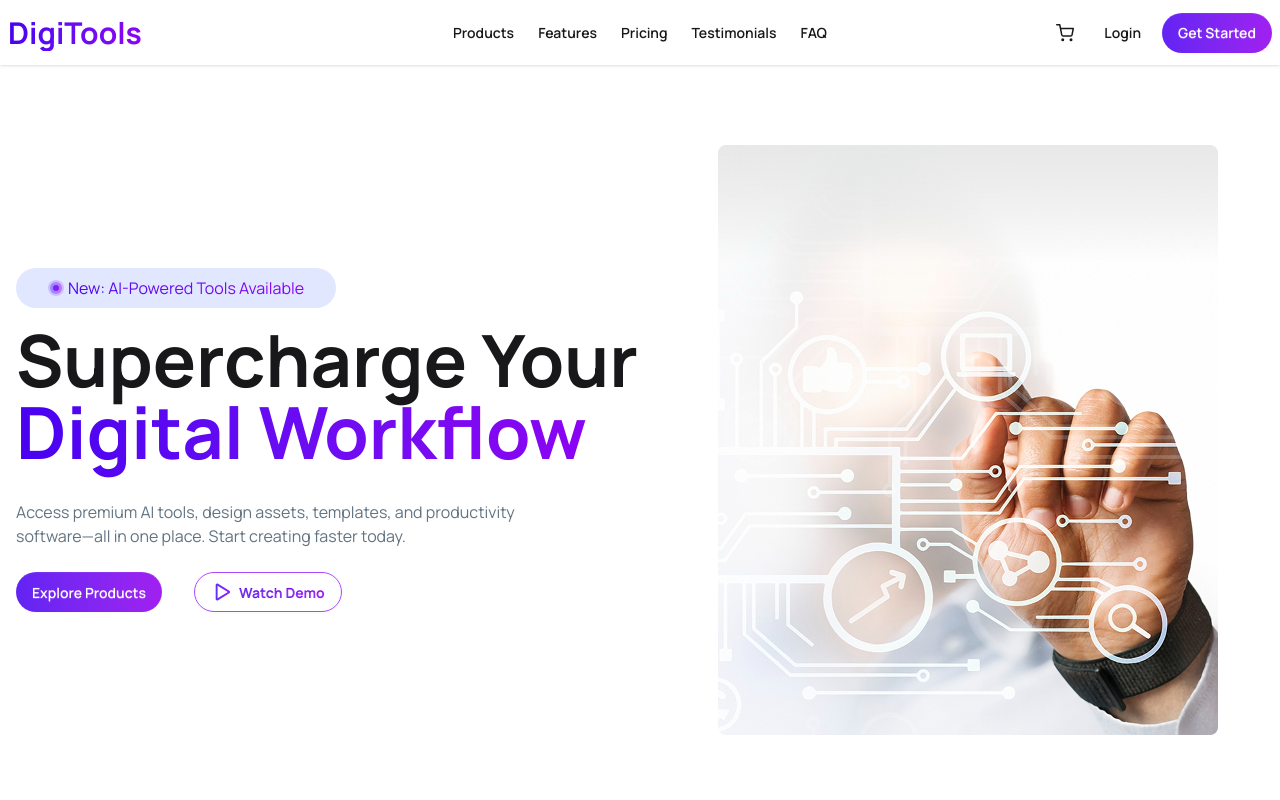
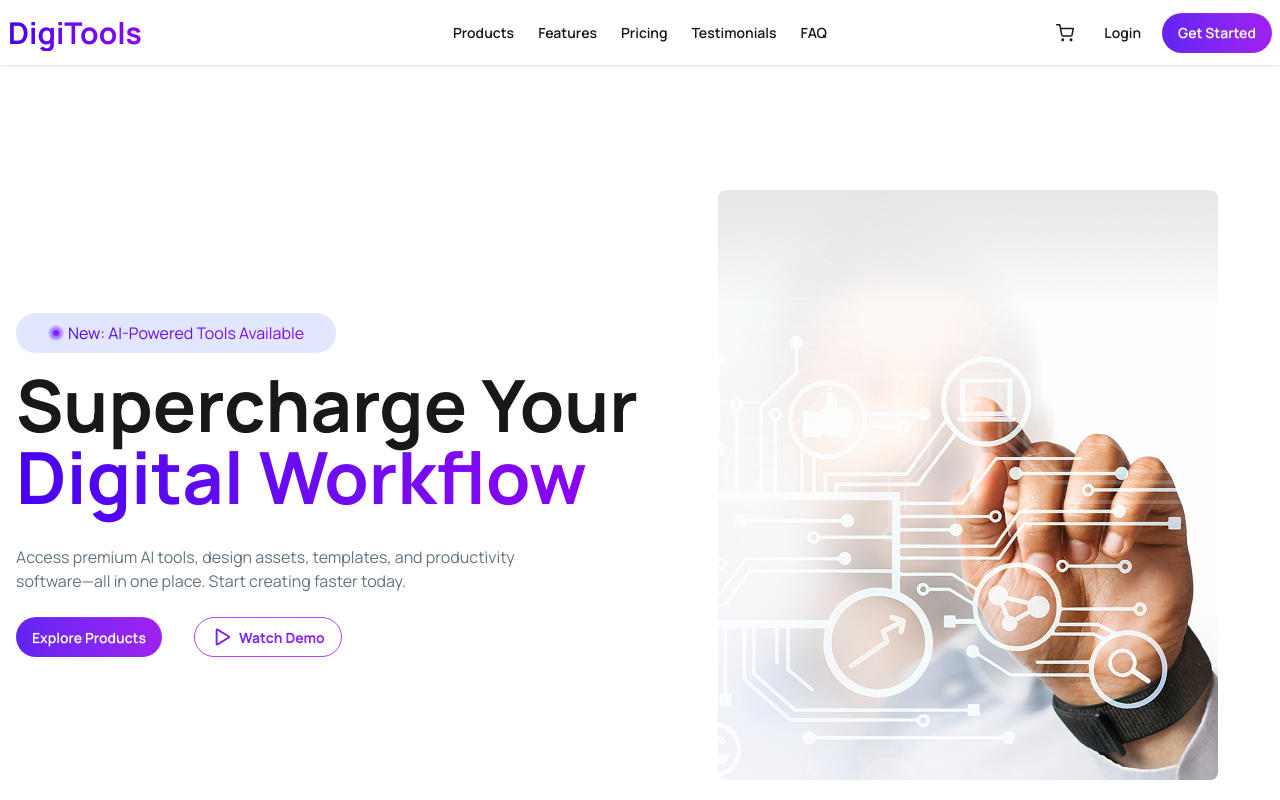
Before and after one commit to SAIEED12/A06-DigiTools, a React (Vite) app: page / in a window 1280 px wide. Shown: the top 800 px of the page. Built offline with nearby package versions, Linux system fonts and the light colour scheme.

Commit message:
Icons changed

```diff
--- a/index.html
+++ b/index.html
@@ -2,7 +2,7 @@
 <html lang="en" data-theme="light">
   <head>
     <meta charset="UTF-8" />
-    <link rel="icon" type="image/svg+xml" href="/favicon.svg" />
+    <link rel="icon" type="image/svg+xml" href="/public/banner.png" />
     <meta name="viewport" content="width=device-width, initial-scale=1.0" />
     <title>a06-digitools</title>
   </head>
--- a/src/components/Banner.jsx
+++ b/src/components/Banner.jsx
@@ -3,7 +3,7 @@ import bannerImg from "../assets/banner.png";
 const Banner = () => {
   return (
     <div>
-      <div className="flex flex-col md:flex-row container mx-auto items-center gap-10 md:gap-20 mt-10 md:mt-20 px-4">
+      <div className="flex flex-col md:flex-row container mx-auto items-center gap-10 md:gap-20 mt-5 px-4 min-h-screen">
         <div className="left">
           <div className="bg-[#E1E7FF] rounded-full p-2 w-80 flex justify-center mb-4">
             <p className="bg-linear-to-r from-[#4800f1] to-[#8b02f3] bg-clip-text text-transparent flex items-center gap-1">
```
Also changed, not shown: public/banner.png (added), 1 other file (tests, documents, lock files or other folders).
